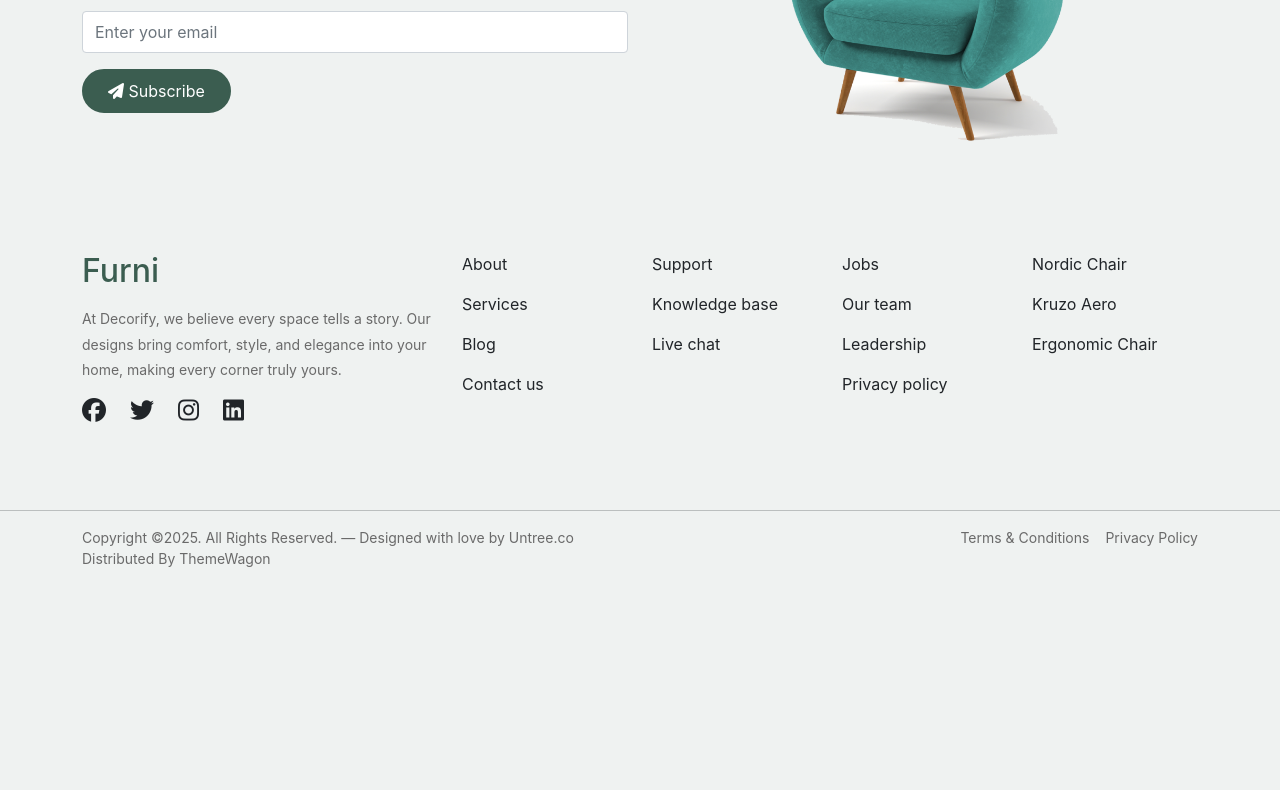
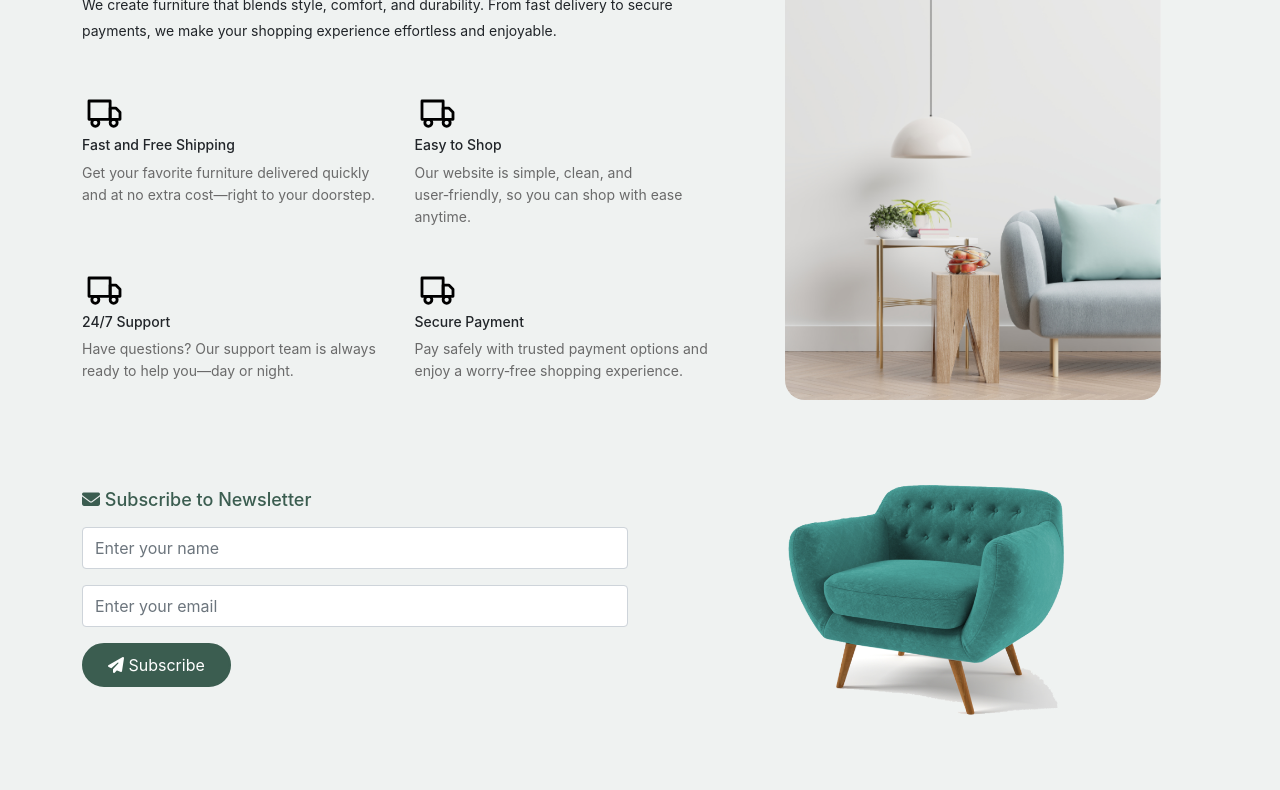
Before and after one commit to Pallavi-8555/interior-website, a plain HTML site: page about.html in a window 1280 px wide. Shown: the part 712-1502 px from the top of the page. Before the commit the page ends 1321 px from the top, so only its background shows below. Drawn offline with nearby package versions, Linux system fonts and the light colour scheme.

Commit message:
updated style

```diff
--- a/about.html
+++ b/about.html
@@ -104,6 +104,31 @@
       background-color: #f9bf29;
       color: black;
     }
+    .about-heading {
+  font-family: 'Inter', sans-serif;
+  font-size: 30px;
+}
+
+.about-para {
+  font-family: 'Inter', sans-serif;
+  font-size: 14px;
+  line-height: 1.8;
+}
+.img-about{
+  border-radius: 20px;
+}
+.feature-heading {
+  font-family: 'Inter', sans-serif;
+  font-size: 14px;
+  font-weight: 500
+}
+
+.feature-para {
+  font-family: 'Inter', sans-serif;
+  font-size: 14px;
+  line-height: 22px;
+  color: #6a6a6a;
+}
   </style>
 </head>
 
@@ -134,7 +159,7 @@
               <a class="nav-link" href="shop.html">Shop</a>
             </li>
             <li class="nav-item">
-              <a class="nav-link" href="about.html">About Us</a>
+              <a class="nav-link active" href="about.html">About Us</a>
             </li>
             <li class="nav-item">
               <a class="nav-link" href="service.html">Services</a>
@@ -179,6 +204,83 @@
 
   </div>
   <!--  Header Section Ends -->
+
+  <!--About us section start-->
+  <div class="container" style="margin-top: 100px;">
+    <div class="row align-items-center">
+
+
+      <div class="col-lg-7 col-md-12">
+        <h2 class="about-heading text-md-start text-center">Why Choose Us</h2>
+        <p class="about-para text-md-start text-center">
+          We create furniture that blends style, comfort, and durability. From fast delivery to secure payments, we make
+          your shopping experience effortless and enjoyable.
+        </p>
+
+        <div class="row mt-5">
+          <!-- Feature 1 -->
+          <div class="col-md-6 mb-4">
+            <div class="features">
+              <div class="icon">
+                <img src="images/truck.svg" alt="" class="img-fluid">
+              </div>
+              <h3 class="feature-heading">Fast and Free Shipping</h3>
+              <p class="feature-para">
+                Get your favorite furniture delivered quickly and at no extra cost—right to your doorstep.
+              </p>
+            </div>
+          </div>
+
+          <!-- Feature 2 -->
+          <div class="col-md-6 mb-4">
+            <div class="features">
+              <div class="icon">
+                <img src="images/truck.svg" alt="" class="img-fluid">
+              </div>
+              <h3 class="feature-heading">Easy to Shop</h3>
+              <p class="feature-para">
+                Our website is simple, clean, and user‑friendly, so you can shop with ease anytime.
+              </p>
+            </div>
+          </div>
+
+          <!-- Feature 3 -->
+          <div class="col-md-6 mb-4">
+            <div class="features">
+              <div class="icon">
+                <img src="images/truck.svg" alt="" class="img-fluid">
+              </div>
+              <h3 class="feature-heading">24/7 Support</h3>
+              <p class="feature-para">
+                Have questions? Our support team is always ready to help you—day or night.
+              </p>
+            </div>
+          </div>
+
+          <!-- Feature 4 -->
+          <div class="col-md-6 mb-4">
+            <div class="features">
+              <div class="icon">
+                <img src="images/truck.svg" alt="" class="img-fluid">
+              </div>
+              <h3 class="feature-heading">Secure Payment</h3>
+              <p class="feature-para">
+                Pay safely with trusted payment options and enjoy a worry‑free shopping experience.
+              </p>
+            </div>
+          </div>
+        </div>
+      </div>
+
+      <!-- Right Column: Image -->
+      <div class="col-lg-5 col-md-12 text-center">
+        <img src="images/why-choose-us-img.jpg" alt="Why Choose Us" class="img-fluid img-about"
+          style="width: 376px; height: 430px;">
+      </div>
+
+    </div>
+  </div>
+  <!--About us section ends-->
 
   <!-- Contact us section starts -->
   <div class="contact py-5">
```
Also changed, not shown: blog.html (+1 -1 lines), contact.html (+1 -1 lines), service.html (+1 -1 lines), shop.html (+1 -1 lines).
